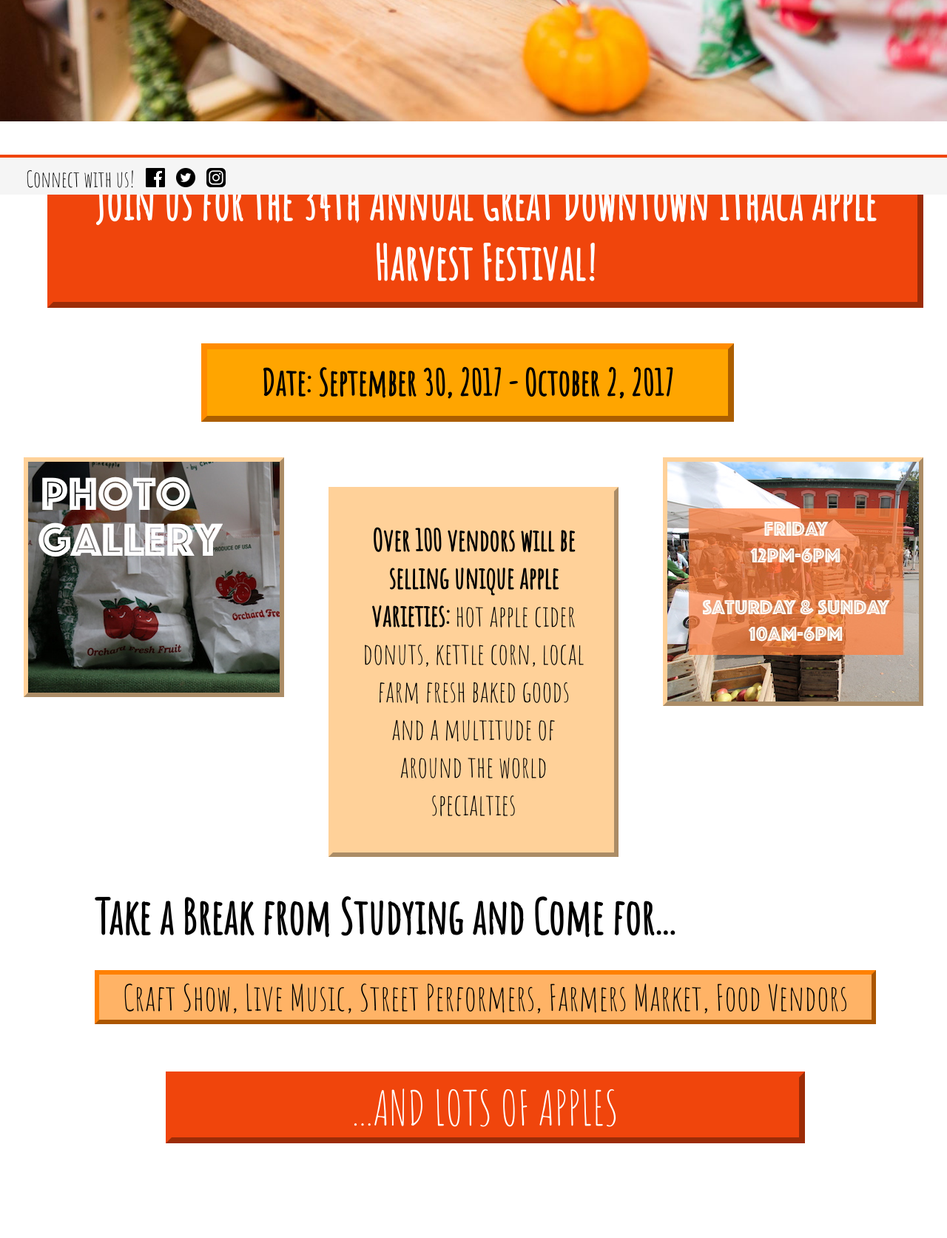
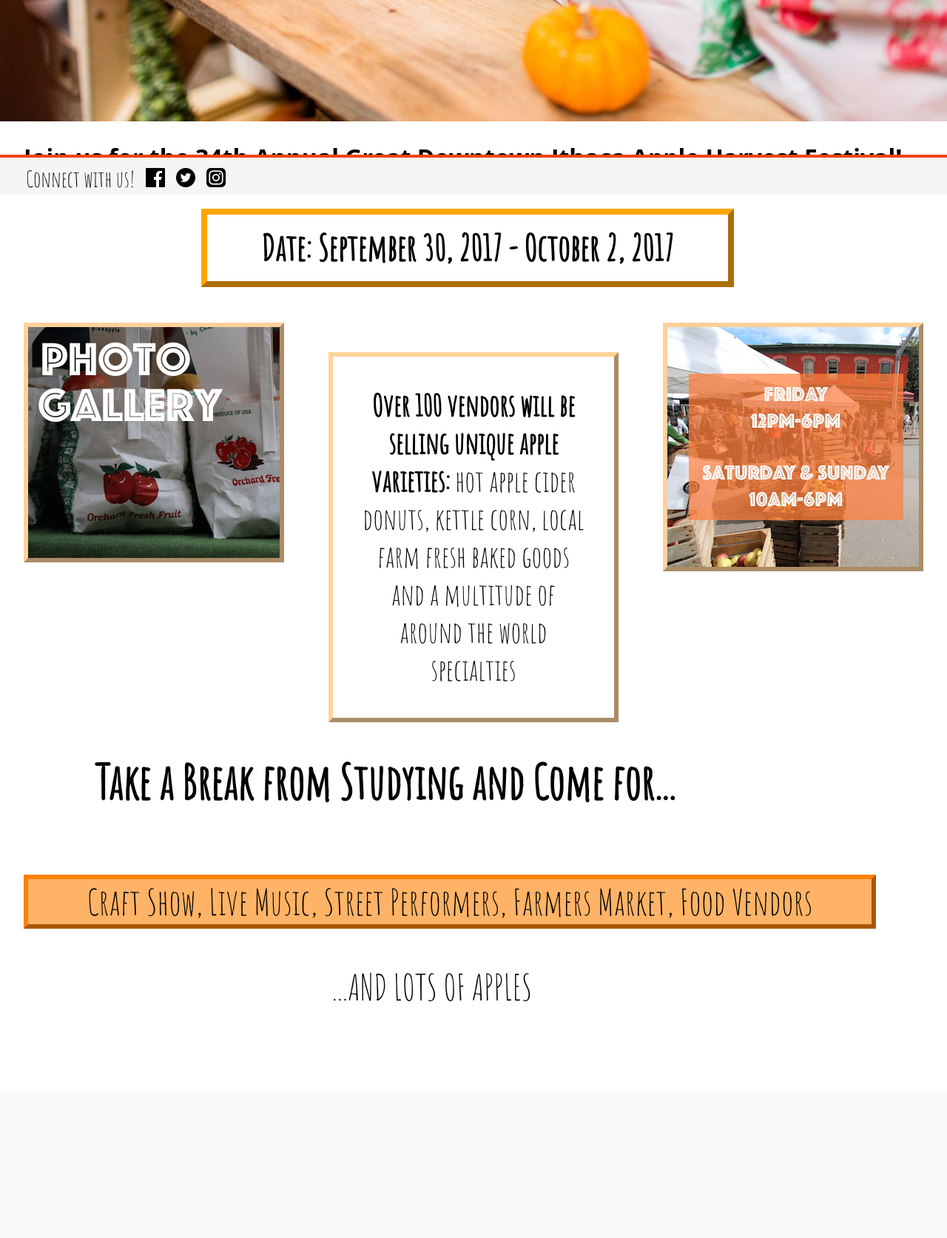
Before and after one commit to RaghavBatra/INFO-1300-Project, a PHP site: page / in a window 1280 px wide. Shown: the part 537-2210 px from the top of the page at 74% size. After the commit the page ends 1890 px from the top, so only its background shows below. Run offline with PHP 8.4, Linux system fonts and the light colour scheme; some libraries are stand-ins or nearby versions.

Commit message:
Add files via upload

```diff
--- a/css/site.css
+++ b/css/site.css
@@ -80,7 +80,6 @@ body {
     font-family: Amatic SC;
     font-size: 2.5em;
     border: 6px outset #ffd199;
-    background-color: #ffd199;
     float:none;
 }
 
@@ -88,7 +87,6 @@ body {
     text-align: center;
     font-size: 3em;
     margin-right: 2em;
-    margin-left: 2em;
     margin-top: 0.5em;
     background-color: #ffb366;
     border: 6px outset #ff8000;
@@ -96,13 +94,9 @@ body {
 }
 
 #apples {
-    font-size: 4em;
+    font-size: 3em;
     text-align: center;
     margin-right: 3em;
-    margin-left: 3em;
-    border: 8px outset #F0450C;
-    background-color:#F0450C;
-    color:white;
 }
 
 
@@ -197,17 +180,6 @@ body {
     border-top: 4px solid;
     border-color: #F0450C;
 }
-h1 {
-      text-align: center;
-      font-family: Amatic SC;
-      font-size: 4em;
-      background-color: #F0450C;
-      border: 8px outset #F0450C;
-      margin-left: 0.5em;
-      margin-right:0.5em;
-      padding:0.2em;
-      color:white;
-  }
 
 h2 {
     text-align: center;
@@ -223,8 +195,7 @@ h3 {
     text-align: center;
     font-family: Amatic SC;
     font-size: 3em;
-    border: 8px outset darkorange;
-    background-color: orange;
+    border: 8px outset orange;
     padding:0.3em;
     margin-left: 5em;
     margin-right:6em;
@@ -233,8 +204,7 @@ h3 {
 
 h4 {
     font-size: 4em;
-    margin:auto;
-    margin-bottom:0.5em;
+    margin-top: 0em;
     margin-left: 1.5em;
 }
 
```
Also changed, not shown: other parts of css/site.css (+25 -13 lines).
